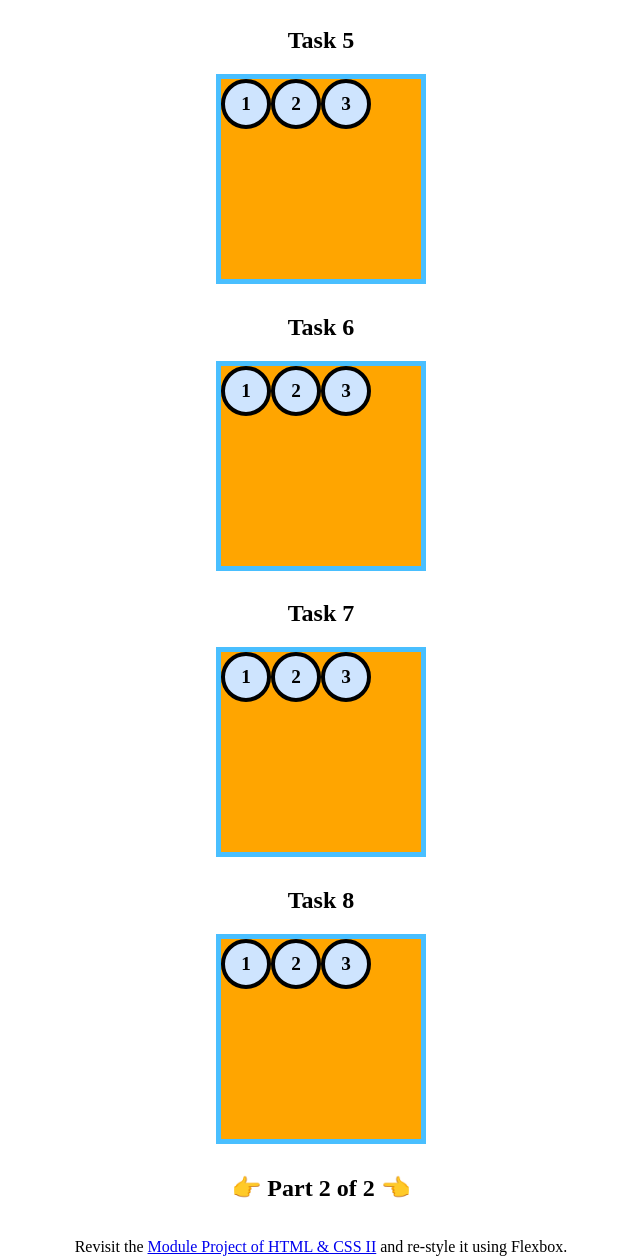
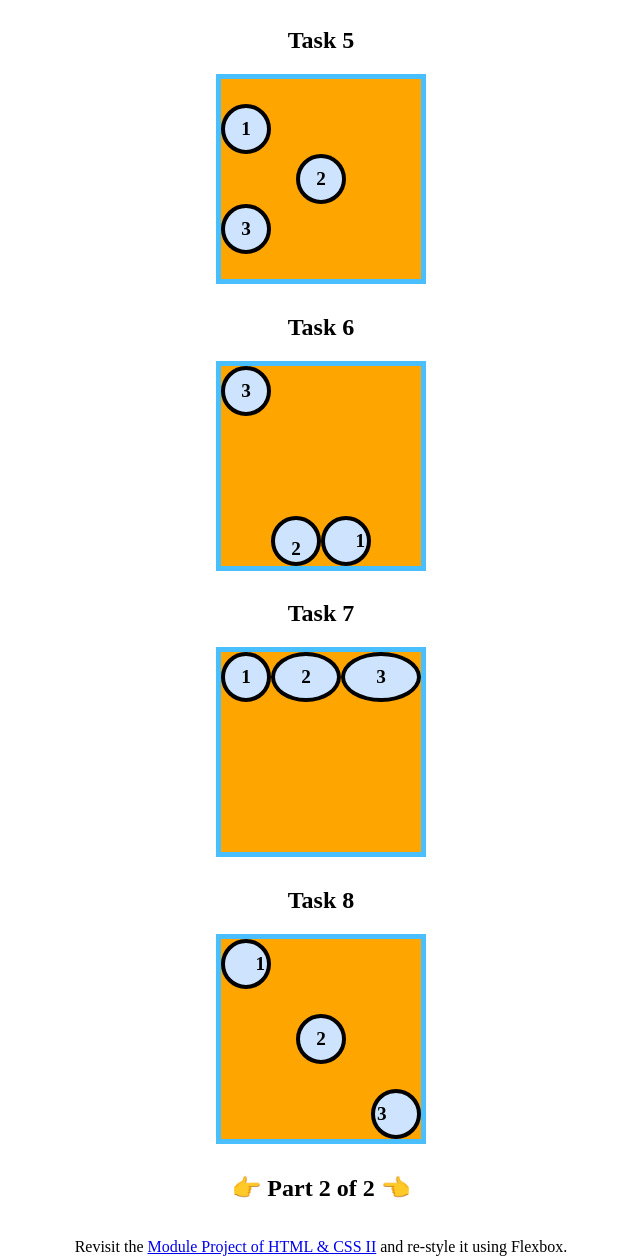
Before and after one commit to bloominstituteoftechnology/module-project-html-and-css-iii-dwilliams304, a plain HTML site: page index.html in a window 1280 px wide. Shown: the part 1446-2705 px from the top of the page, without its empty margins (319-959 px from the left). Drawn offline with Linux system fonts and the light colour scheme.

Commit message:
Tasks 5-8 complete

```diff
--- a/index.html
+++ b/index.html
@@ -89,13 +89,51 @@
       order: 1;
     }
     /* 👉 Task 5 - [HINT] research align-self */
-
+    [id=flexContainer5]{
+      justify-content: center;
+      flex-direction: column;
+    }
+    #flexContainer5 .flexItem:nth-child(2){
+      align-self: center;
+    }
     /* 👉 Task 6 - [HINT] flex items can be flex containers */
+    #flexContainer6 .flexItem:nth-child(1){
+      order: 3;
+      justify-content: flex-end;
+      align-self: flex-end;
+    }
+    #flexContainer6 .flexItem:nth-child(2){
+      order: 2;
+      flex-direction: column;
+      justify-content: flex-end;
+      align-self: flex-end;
+    }
+    #flexContainer6 .flexItem:nth-child(3){
+      order: 1;
+    }
 
     /* 👉 Task 7 - [HINT] research flex-grow */
+    #flexContainer7 .flexItem:nth-child(2){
+      flex-grow: 2;
+    }
+    #flexContainer7 .flexItem:nth-child(3){
+      flex-grow: 3;
+    }
 
     /* 👉 Task 8 - [HINT] you got this! */
-
+    [id=flexContainer8]{
+      justify-content: space-between;
+    }
+    #flexContainer8 .flexItem:nth-child(1){
+      justify-content: flex-end;
+    }
+    #flexContainer8 .flexItem:nth-child(2){
+      align-self: center;
+    }
+    #flexContainer8 .flexItem:nth-child(3){
+      justify-content: flex-start;
+      align-self: flex-end;
+    }
 
     /*
     👉 Part 2 of 2 👈
```
